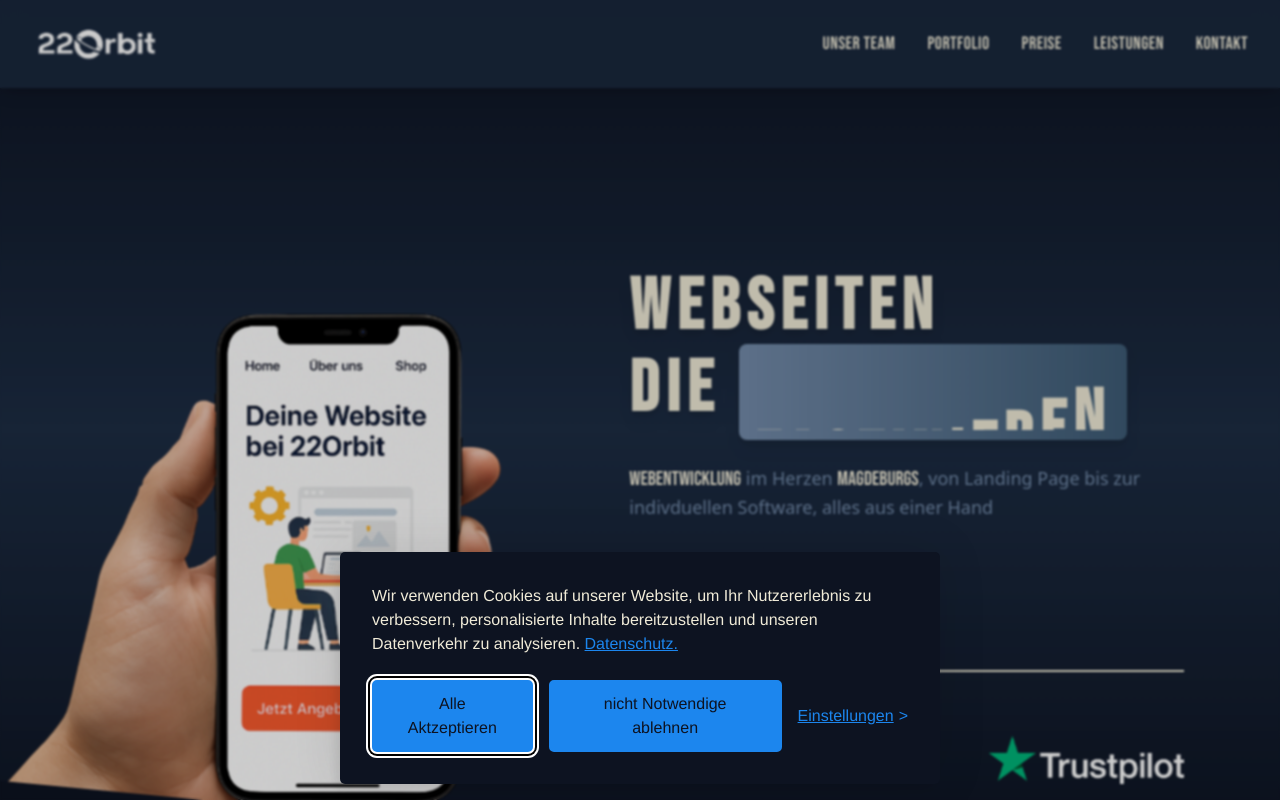
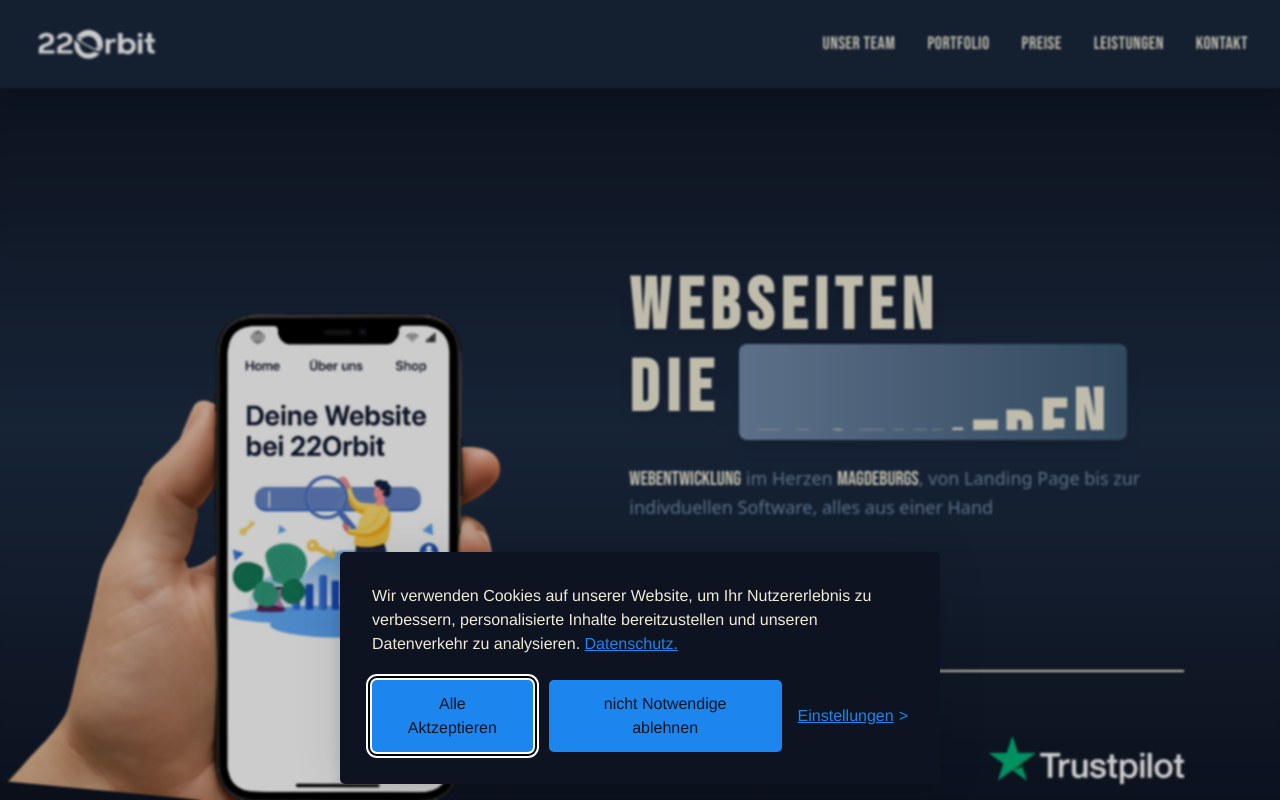
Before and after one commit to Yqod/22Orbit, a React (Vite) app: page / in a window 1280 px wide. Shown: the top 800 px of the page. Built offline with nearby package versions, Linux system fonts and the light colour scheme.

Commit message:
update hero

```diff
--- a/src/components/Hero.jsx
+++ b/src/components/Hero.jsx
@@ -71,7 +71,7 @@ const Hero = () => {
 
             <div className="relative w-full overflow-hidden lg:w-5/12 lg:order-1 pt-6">
     <div className="lg:absolute lg:bottom-0 lg:left-0 -mt-24 sm:-mt-12 md:-mt-8 lg:mt-0 lg:translate-y-40 md:translate-y-32 sm:translate-y-24">
-        <img className="w-full" src="/webentwicklungWebdesignMagdeburg2.png" alt="Webentwicklung für Magdeburg" />
+        <img className="w-full" src="/webentwicklungWebdesignMagdeburg2(2)1.webp" alt="Webentwicklung für Magdeburg" />
     </div>
 </div>
         </div>
```
Also changed, not shown: public/webentwicklungWebdesignMagdeburg2(2)1.webp (added).
